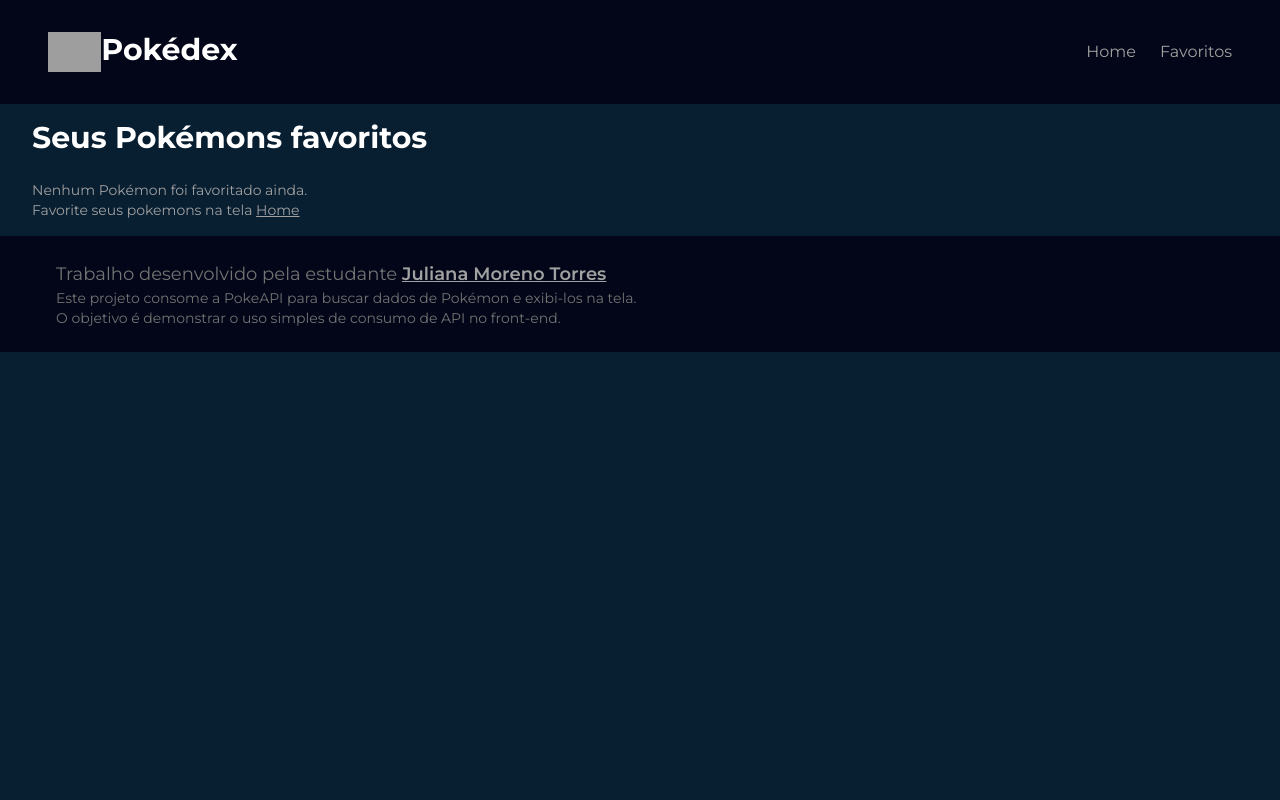
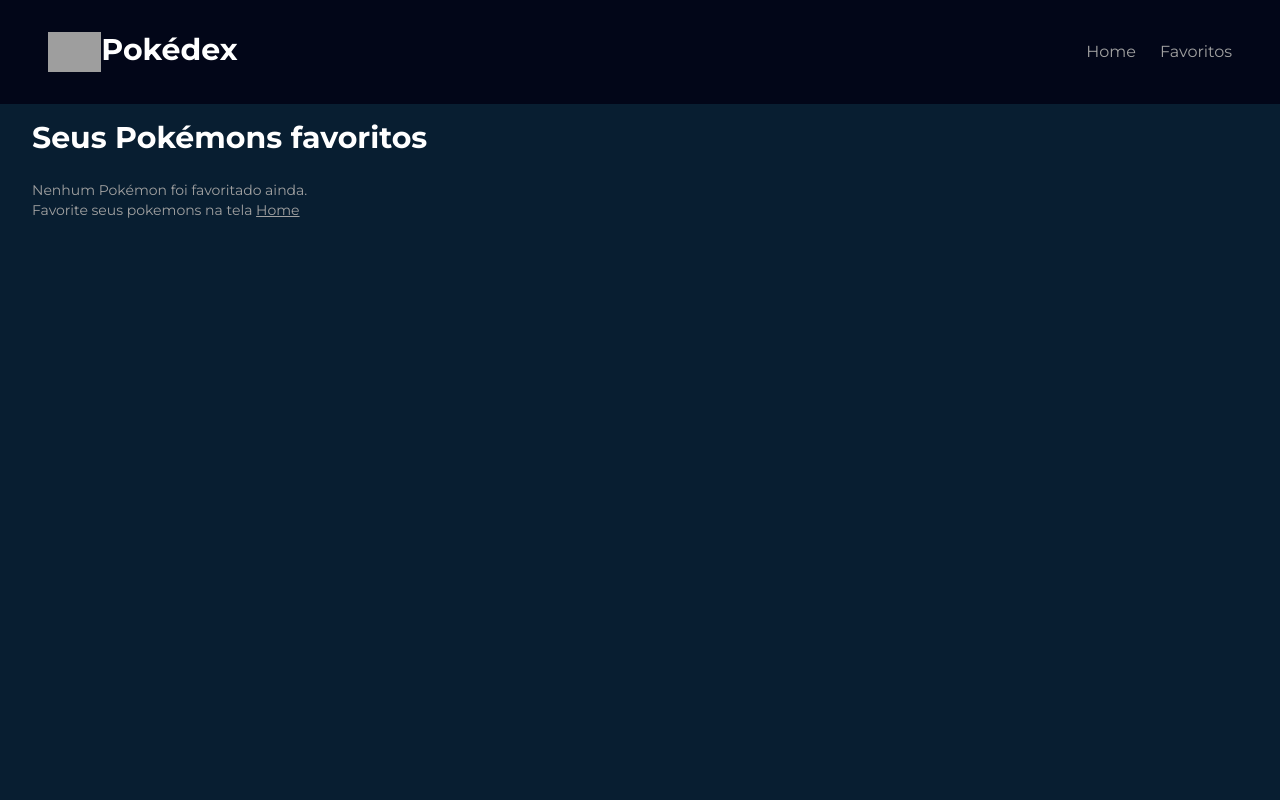
Before and after one commit to juliana-mt/Pokedex_Desafio, a Vue app: page /Favorite in a window 1280 px wide. Shown: the top 800 px of the page. Built offline with nearby package versions, Linux system fonts and the light colour scheme; grey boxes are pictures that could not be loaded; the HTML template or start-up script is replaced by a standard one.

Commit message:
Adicionando README e arrumando footer da tela favoritos

```diff
--- a/src/views/Favorite.vue
+++ b/src/views/Favorite.vue
@@ -4,7 +4,7 @@
 
     <div v-if="loading" class="text-white text-lg">Carregando favoritos...</div>
 
-    <div v-else-if="pokemonList.length === 0" class="text-neutral-400 text-sm">
+    <div v-else-if="pokemonList.length === 0" class="text-neutral-400 min-h-screen text-sm">
         <p>Nenhum Pokémon foi favoritado ainda.</p>
         <p>Favorite seus pokemons na tela <router-link to="/" class="underline hover:text-white hover:transition duration-300">Home</router-link></p>
     </div>
```
Also changed, not shown: 1 other file (tests, documents, lock files or other folders).
